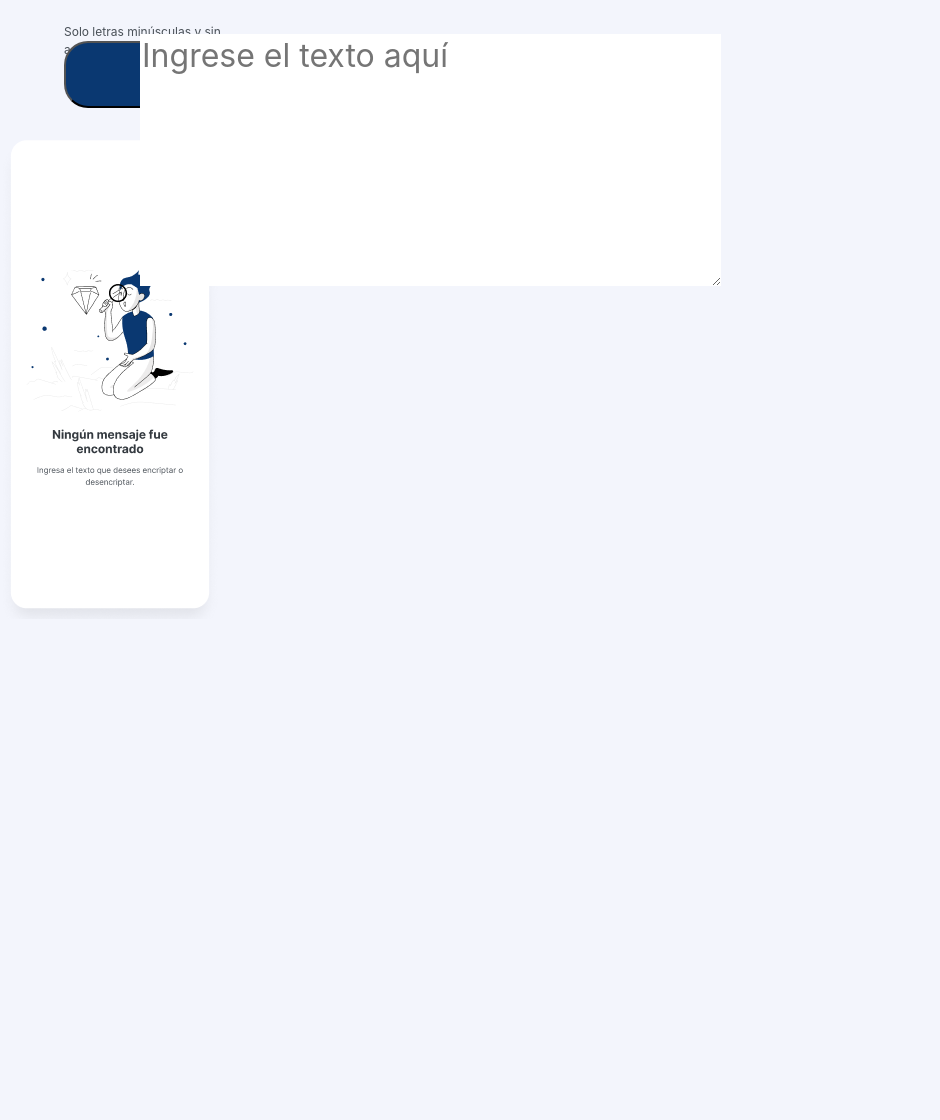
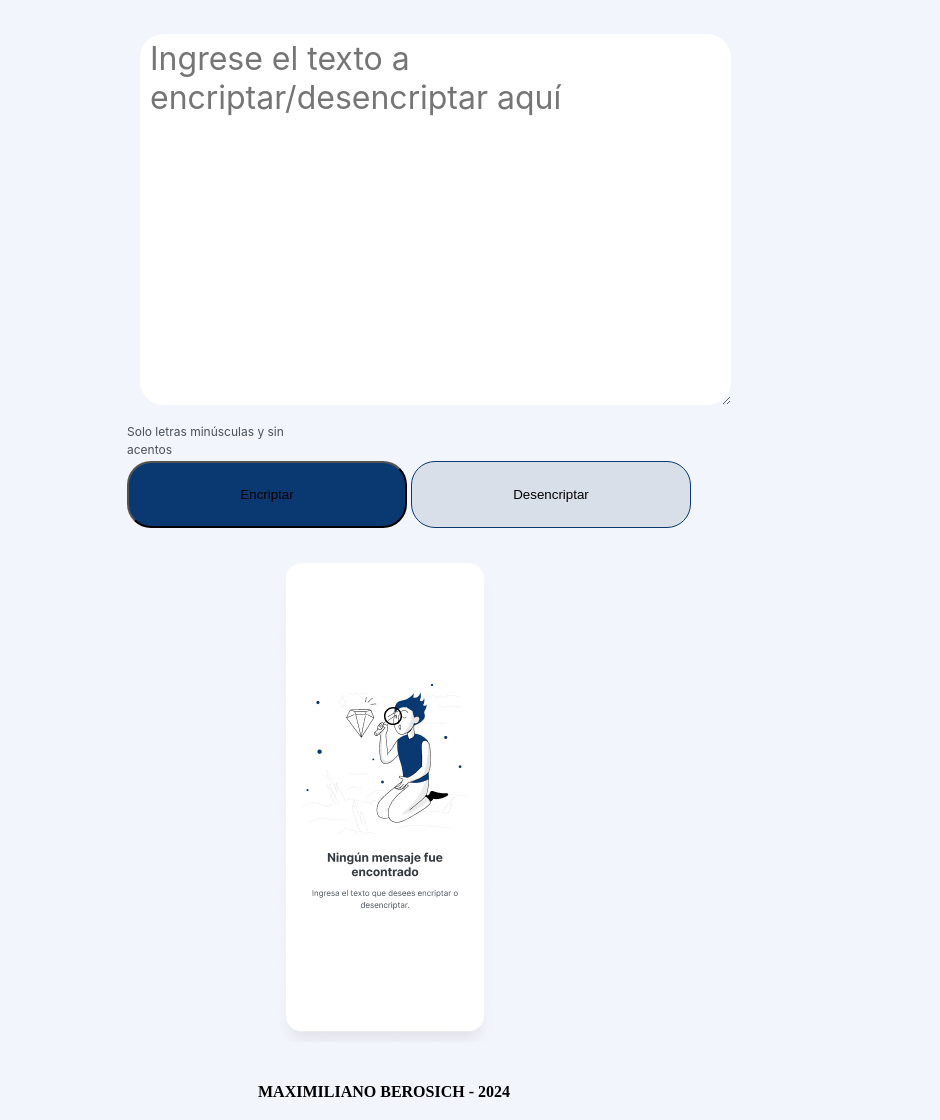
Before and after one commit to maxiberosich/Challenge-ONE, a plain HTML site: page index.html in a window 768 px wide. Shown: the part 74-1194 px from the top of the page, 940 px wide, since content can reach past the window. Before the commit the page ends 800 px from the top, so only its background shows below. Drawn offline with Linux system fonts and the light colour scheme.

Commit message:
ADD-Responsive para tablet

```diff
--- a/index.html
+++ b/index.html
@@ -18,20 +18,26 @@
 
     <main>
         <section class="principal">
+            <div class="caja-texto">
+                <textarea id="texto-usuario" class="texto-ingresado" required
+                    placeholder="Ingrese el texto a encriptar/desencriptar aquí"></textarea>
+            </div>
 
-            <textarea id="texto-usuario" class="texto-ingresado" required
-            placeholder="Ingrese el texto aquí"></textarea>
+            <div class="botones">
+                <p class="informacion">Solo letras minúsculas y sin acentos</p>
 
-            <p class="informacion">Solo letras minúsculas y sin acentos</p>
+                <button onclick="encriptar();" class="boton-encriptar">Encriptar</button>
 
-            <button onclick="encriptar();" class="boton-encriptar">Encriptar</button>
+                <button onclick="desencriptar();" class="boton-desencriptar">Desencriptar</button>
+            </div>
 
-            <button onclick="desencriptar();" class="boton-desencriptar">Desencriptar</button>
 
         </section>
 
         <section class="mostrar-texto">
+
             <img id="busqueda" class="imagen-busqueda" src="imagenes/Busqueda.png" alt="Niño con lupa">
+
             <div id="resultado">
                 <textarea id="texto-resultado" class="resultado-c"></textarea>
                 <button id="copiar" onclick="copiar();" class="boton-copiar">Copiar</button>
@@ -42,7 +48,7 @@
     </main>
 
     <footer>
-
+        <p class="copyright"><a href="https://github.com/maxiberosich" target="_blank">Maximiliano Berosich - 2024</p>
     </footer>
 
     <script src="app.js"></script>
--- a/style.css
+++ b/style.css
@@ -4,7 +4,7 @@ body {
 
 header {
     padding: 10px 0;
-    width: 940px;
+    width: auto;
     position: relative;
 }
 
@@ -18,8 +18,8 @@ header {
 .texto-ingresado {
     border: none;
     color: #0A3871;
-    width: 577px;
-    height: 248px;
+    width: 555px;
+    height: 361px;
     top: 108px;
     left: 140px;
     font-family: Inter;
@@ -28,6 +28,8 @@ header {
     letter-spacing: 0em;
     text-align: left;
     position: absolute;
+    border-radius: 24px;
+    padding: 5px 5px 5px 10px;
 }
 
 .informacion {
@@ -42,6 +44,10 @@ header {
     text-align: left;
     color: #495057;
     margin: 10px 0 0 0;
+}
+
+.botones {
+    margin-top: 400px;
 }
 
 button {
@@ -83,4 +89,70 @@ button {
     line-height: 36px;
     letter-spacing: 0em;
     text-align: left;
+    border-radius: 24px;
+    padding: 5px;
 }
+
+footer a {
+    text-transform: uppercase;
+    color: #000000;
+    font-weight: bold;
+    text-decoration: none;
+}
+
+.copyright {
+    text-align: center;
+    margin: 40px auto 20px auto;
+}
+
+@media only screen and (min-width: 768px) and (max-width: 1089px) {
+    h1 {
+        text-align: center;
+    }
+
+    .principal {
+        display: flex;
+        flex-direction: column;
+        align-items: center;
+        justify-content: center;
+        width: auto;
+    }
+
+    .caja-texto {
+        width: 80%;
+    }
+
+    .texto-ingresado{
+        width: 75%;
+    }
+
+    .botones {
+        margin-left: 50px;
+    }
+
+    .botones button {
+        display: inline-block;
+        margin-top: 20px;
+        width: 280px;
+        height: 67px;
+        padding: 24px;
+    }
+
+    .mostrar-texto {
+        display: flex;
+        flex-direction: column;
+        align-items: center;
+        justify-content: center;
+        width: auto;
+    }
+
+    .resultado-c {
+        width: 500px;
+        height: 200px;
+    }
+
+    .boton-copiar {
+        width: 500px;
+        display: block;
+    }
+}
```
